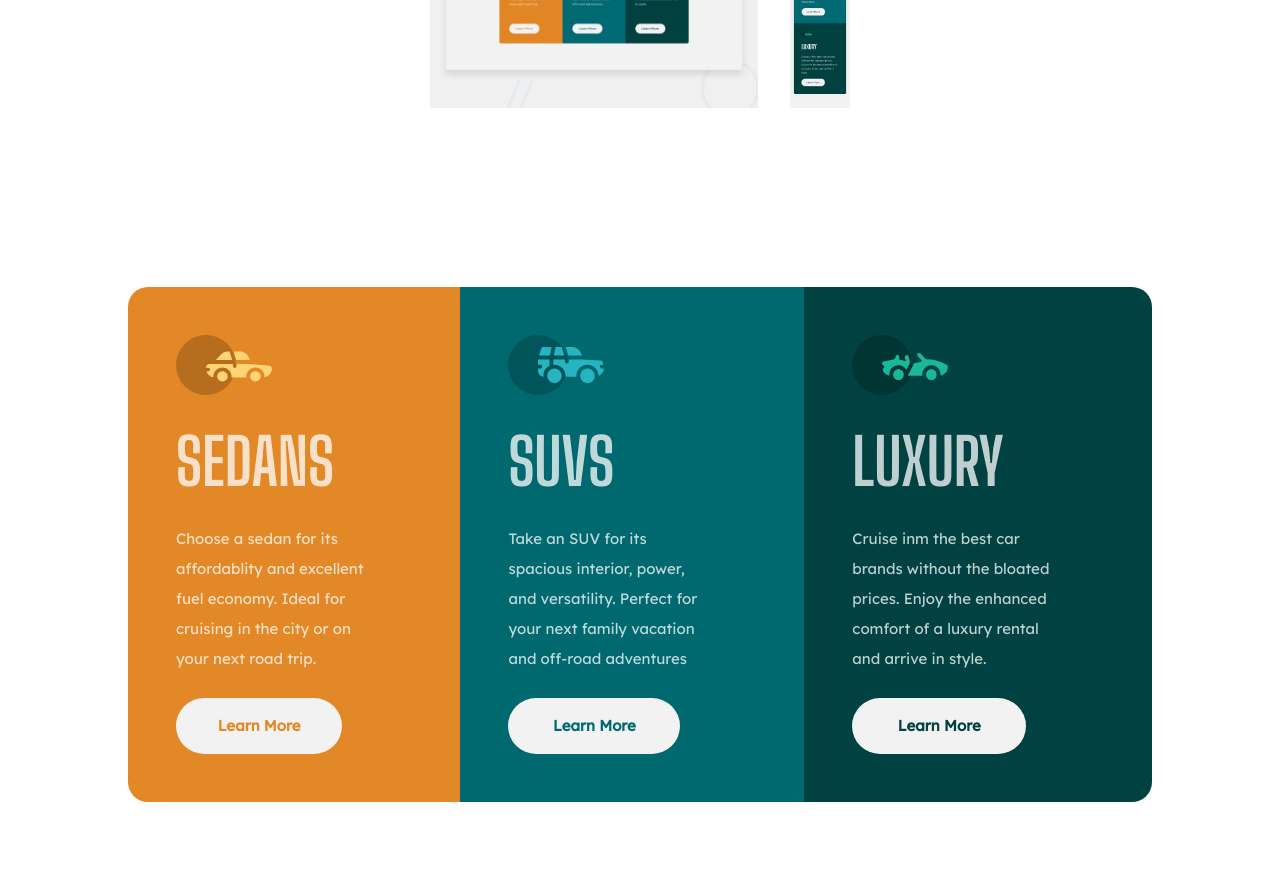
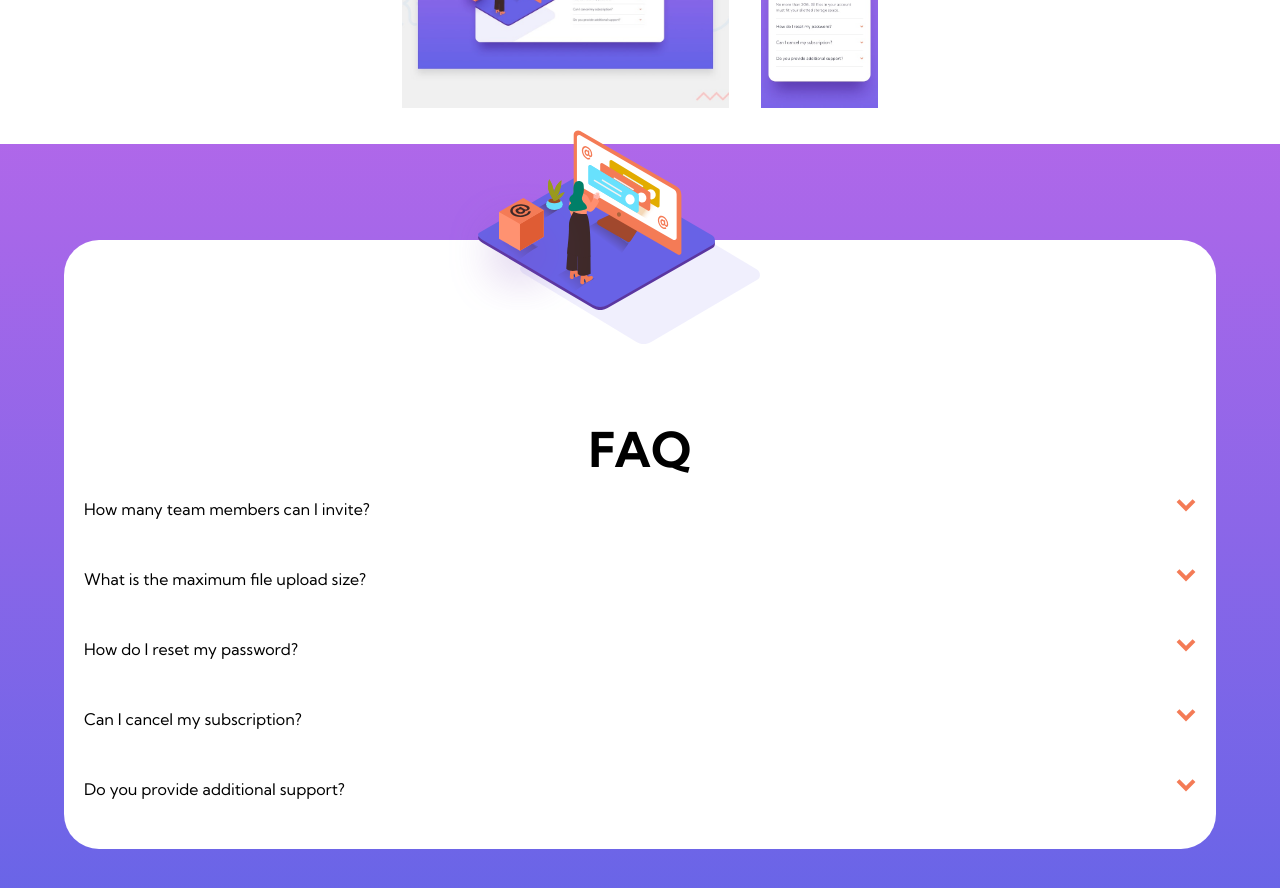
Before and after one commit to DJTwoTone/frontendmentor, a React (Create React App) app: page / in a window 1280 px wide. Shown: the part 420-1308 px from the top of the page. Built offline with nearby package versions, Linux system fonts and the light colour scheme.

Commit message:
working on FAQ accordian

```diff
--- a/public/index.html
+++ b/public/index.html
@@ -16,7 +16,7 @@
   <link rel="preconnect" href="https://fonts.googleapis.com">
   <link rel="preconnect" href="https://fonts.gstatic.com" crossorigin>
   <link
-    href="https://fonts.googleapis.com/css2?family=Kumbh+Sans:wght@400;700&family=Red+Hat+Display:wght@500;700;900&family=Inter:wght@400;700&family=Lexend+Deca&family=Big+Shoulders+Display:wght@700&display=swap"
+    href="https://fonts.googleapis.com/css2?family=Kumbh+Sans:wght@400;700&family=Red+Hat+Display:wght@500;700;900&family=Inter:wght@400;700&family=Lexend+Deca&family=Big+Shoulders+Display:wght@700&Kumbh+Sans:wght@400;700&display=swap"
     rel="stylesheet">
 
 
--- a/src/App.js
+++ b/src/App.js
@@ -8,8 +8,8 @@ function App() {
       {/* <ProfileCardComponentPage /> */}
       {/* <OrderSummaryComponentPage /> */}
       {/* <StatsPreviewCardPage /> */}
-      <ThreeColumnPreviewCardComponentPage />
-      {/* <FAQAccordionCardPage /> */}
+      {/* <ThreeColumnPreviewCardComponentPage /> */}
+      <FAQAccordionCardPage />
       {/* <SocialProofSectionPage /> */}
     </div>
   );
--- a/src/challenges/FAQAccordionCard/FAQAccordionCard.js
+++ b/src/challenges/FAQAccordionCard/FAQAccordionCard.js
@@ -1,7 +1,15 @@
-import React from 'react';
-import { Background, Card, CardImg, Illustration, Shadow, Box, CardTitle, QandAArea, QandA, Question, Answer, ArrowIcon } from './elements';
+import React, { useState } from 'react';
+import { Background, Card, CardImg, Illustration, Shadow, Box, CardTitle, QandAArea } from './elements';
+import QAndA from './subcomponents/QAndA';
+import { faq } from './assets/faq'
 
 function FAQAccordionCard() {
+
+    const [faqs, setFaqs] = useState(faq)
+
+
+
+
     return (
         <>
             <Background>
@@ -13,15 +21,10 @@ function FAQAccordionCard() {
                     </CardImg>
                     <CardTitle>FAQ</CardTitle>
                     <QandAArea>
-                        <QandA>
-                            <Question>
-                            How many team members can I invite?
-                            </Question>
-                            <ArrowIcon></ArrowIcon>
-                            <Answer>
-                            You can invite up to 2 additional users on the Free plan. There is no limit on team members for the Premium plan.
-                            </Answer>
-                        </QandA>
+                        {faqs.map(({question, answer}, idx) => (
+                            <QAndA key={idx} question={question} answer={answer} />
+                        ))
+                        }
                     </QandAArea>
                 </Card>
             </Background>
--- /dev/null
+++ b/src/challenges/FAQAccordionCard/assets/faq.js
@@ -0,0 +1,22 @@
+export const faq = [
+    {
+    question: "How many team members can I invite?",
+    answer: "You can invite up to 2 additional users on the Free plan. There is no limit on team members for the Premium plan."
+    },
+    {
+    question: "What is the maximum file upload size?",
+    answer: "No more than 2GB. All files in your account must fit your allotted storage space."
+    },
+    {
+    question: "How do I reset my password?",
+    answer: "Click “Forgot password” from the login page or “Change password” from your profile page. A reset link will be emailed to you."
+    },
+    {
+    question: "Can I cancel my subscription?",
+    answer: "Yes! Send us a message and we’ll process your request no questions asked."
+    },
+    {
+    question: "Do you provide additional support?",
+    answer: "Chat and email support is available 24/7. Phone lines are open during normal business hours."
+    }
+]
--- a/src/challenges/FAQAccordionCard/elements.js
+++ b/src/challenges/FAQAccordionCard/elements.js
@@ -18,7 +18,7 @@ export const Card = styled.div`
     width: 90%;
     background: white;
     border-radius: 35px;
-
+    font-family: 'Kumbh Sans', sans-serif;
 `;
 
 export const CardImg = styled.div`
@@ -31,7 +31,7 @@ export const Illustration = styled.div`
     position: absolute;
     background: url(${mobileIllustration}) no-repeat top center;
     /* background-size: 100% auto; */
-    width: 100%;
+    width: 90%;
     height: 100%;
     top: -110px;
 `;
@@ -57,19 +57,3 @@ export const CardTitle = styled.h1`
 export const QandAArea = styled.div`
 
 `;
-export const QandA = styled.div`
-
-`;
-
-export const Question = styled.p`
-
-`;
-
-export const Answer = styled.p`
-
-`;
-
-export const ArrowIcon = styled.img`
-
-
-`;
--- /dev/null
+++ b/src/challenges/FAQAccordionCard/subcomponents/QAndA.elements.js
@@ -0,0 +1,31 @@
+import styled from 'styled-components';
+
+export const QandAContainer = styled.div`
+    margin: 20px 20px 50px 20px;
+    cursor: pointer;
+    transition: all 0.5s 0s ease;
+
+`;
+
+export const QAndAHeader = styled.div`
+    display: flex;
+    justify-content: space-between;
+`;
+
+export const Question = styled.p`
+    font-size: 1rem;
+    font-weight: ${({isOpen}) => (isOpen ? 'bold' : '')};
+`;
+
+export const Answer = styled.p`
+    font-size: 1rem;
+    display: ${({isOpen}) => (isOpen ? 'intial' : 'none')};
+`;
+
+
+export const ArrowIcon = styled.img`
+    width: 20px;
+    height: 14px;
+    transform: ${({isOpen}) => (isOpen ? 'rotate(180deg)' : 'rotate(0deg)')};
+
+`;
--- /dev/null
+++ b/src/challenges/FAQAccordionCard/subcomponents/QAndA.js
@@ -0,0 +1,28 @@
+import React, { useState } from 'react';
+import { QandAContainer, QAndAHeader, Question, Answer, ArrowIcon } from './QAndA.elements';
+import arrow from '../assets/icon-arrow-down.svg';
+
+function QAndA({ question, answer }) {
+
+    const [isOpen, setIsOpen] = useState(false);
+
+    function toggleQAndA() {
+
+        setIsOpen(!isOpen)
+    }
+
+    return (
+        <>
+        <QandAContainer onClick={toggleQAndA}>
+            <QAndAHeader>
+                <Question isOpen={isOpen}>{question}</Question>
+                <ArrowIcon isOpen={isOpen} src={arrow} />
+            </QAndAHeader>
+            <Answer isOpen={isOpen}>{answer}</Answer>
+        </QandAContainer>
+
+        </>
+    )
+}
+
+export default QAndA
--- a/src/pages/FAQAccordionCardPage/FAQAccordionCardPage.js
+++ b/src/pages/FAQAccordionCardPage/FAQAccordionCardPage.js
@@ -1,14 +1,28 @@
 import React from 'react';
 import { ChallengeContainer } from '../../globalComponents/globalComponents.elements';
-import { FAQAccordionCard } from '../../challenges'
+import { FAQAccordionCard } from '../../challenges';
+import { StarterImages } from '../../globalComponents';
+
+
+const imgCache = {};
+
+function importAll(r) {
+    r.keys().forEach((key) => (imgCache[key] = r(key)));
+}
+importAll(require.context("./assets", false, /\.(png|jpe?g|svg)$/));
+
+const images = Object.entries(imgCache).map(module => module[1].default);
 
 function FAQAccordionCardPage() {
     return (
-        <div>
+        <>
+            <StarterImages images={images}/>
+
+
             <ChallengeContainer>
                 <FAQAccordionCard />
             </ChallengeContainer>
-        </div>
+        </>
     )
 }
 
```
